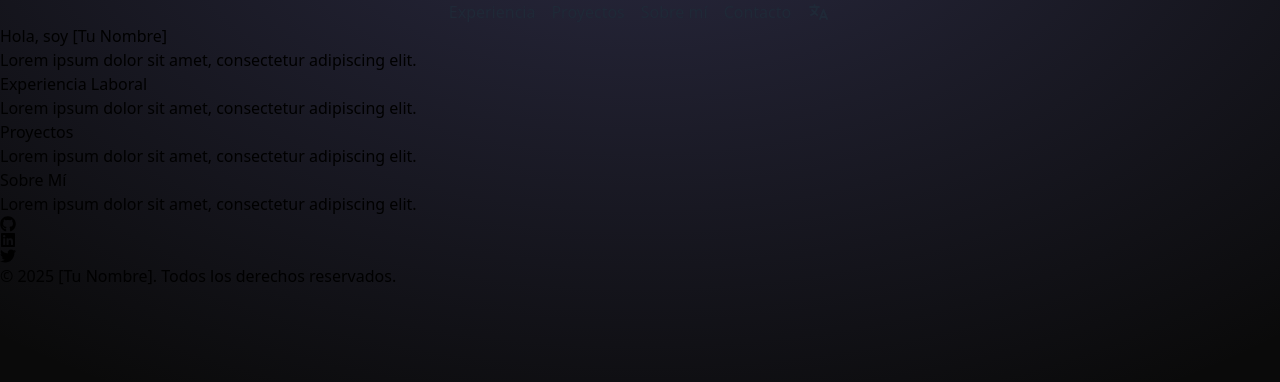
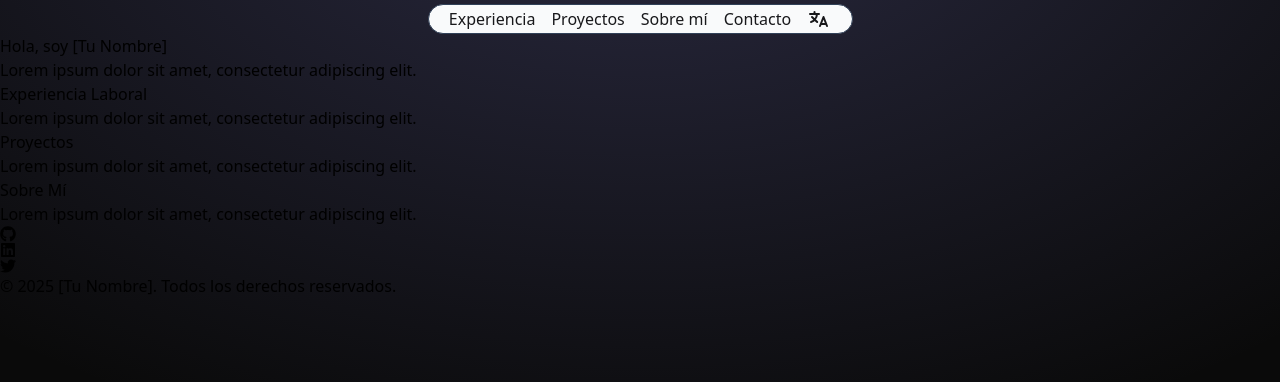
Before and after one commit to hitses/portfolio-react, a React (Vite) app: page / in a window 1280 px wide. Shown: the top 382 px of the page. Built offline with nearby package versions, Linux system fonts and the light colour scheme.

Commit message:
feat: replace Navbar with Header component and update styles

```diff
--- a/src/App.tsx
+++ b/src/App.tsx
@@ -1,19 +1,19 @@
-import React from 'react';
-import { I18nextProvider } from 'react-i18next';
-import i18n from './i18n';
-import Navbar from './components/Navbar';
-import Presentation from './components/Presentation';
-import Experience from './components/Experience';
-import Projects from './components/Projects';
-import About from './components/About';
-import Footer from './components/Footer';
+import React from 'react'
+import { I18nextProvider } from 'react-i18next'
+import i18n from './i18n'
+import Header from './components/Header'
+import Presentation from './components/Presentation'
+import Experience from './components/Experience'
+import Projects from './components/Projects'
+import About from './components/About'
+import Footer from './components/Footer'
 
 const App: React.FC = () => {
   return (
     <I18nextProvider i18n={i18n}>
-      <div className="absolute top-0 z-[-2] h-screen w-screen bg-neutral-950 bg-[radial-gradient(ellipse_80%_80%_at_50%_-20%,rgba(120,119,198,0.3),rgba(255,255,255,0))]"></div>
-      <main >
-        <Navbar />
+      <div className='absolute top-0 z-[-2] h-screen w-screen bg-neutral-950 bg-[radial-gradient(ellipse_80%_80%_at_50%_-20%,rgba(120,119,198,0.3),rgba(255,255,255,0))]'></div>
+      <main>
+        <Header />
         <Presentation />
         <Experience />
         <Projects />
@@ -21,7 +21,7 @@ const App: React.FC = () => {
         <Footer />
       </main>
     </I18nextProvider>
-  );
-};
+  )
+}
 
-export default App;
+export default App
--- a/src/components/Navbar.tsx
+++ b/src/components/Header.tsx
@@ -9,24 +9,36 @@ const Navbar: React.FC = () => {
   }
 
   return (
-    <header>
-      <nav className='flex justify-center items-center gap-4'>
-        <a href='#experience' className='text-gray-800 dark:text-white'>
+    <header className='sticky top-1 w-[425px] mx-auto mt-1'>
+      <nav className='bg-gray-50 dark:bg-gray-900 text-zinc-900 dark:text-stone-100 flex justify-center items-center gap-4 border border-b-1 border-slate-700 rounded-full px-4 py-0.5'>
+        <a
+          href='#experience'
+          className='hover:text-amber-300 transition-colors duration-300'
+        >
           {t('navbar.experience')}
         </a>
-        <a href='#projects' className='text-gray-800 dark:text-white'>
+        <a
+          href='#projects'
+          className='hover:text-amber-300 transition-colors duration-300'
+        >
           {t('navbar.projects')}
         </a>
-        <a href='#about' className='text-gray-800 dark:text-white'>
+        <a
+          href='#about'
+          className='hover:text-amber-300 transition-colors duration-300'
+        >
           {t('navbar.about')}
         </a>
-        <a href='#contact' className='text-gray-800 dark:text-white'>
+        <a
+          href='#contact'
+          className='hover:text-amber-300 transition-colors duration-300'
+        >
           {t('navbar.contact')}
         </a>
-        <div className='w-6 cursor-pointer'>
+        <div className='w-6 cursor-pointer hover:text-amber-300 transition-colors duration-300'>
           <svg
             onClick={toggleLanguage}
-            className='w-6 h-6 text-gray-800 dark:text-white'
+            className='w-6 h-6'
             aria-hidden='true'
             xmlns='http://www.w3.org/2000/svg'
             width='24'
--- a/src/styles.css
+++ b/src/styles.css
@@ -4,5 +4,4 @@
 @source "../node_modules/flowbite";
 
 @theme {
-  --color-primary: #60a5fa;
 }
```
